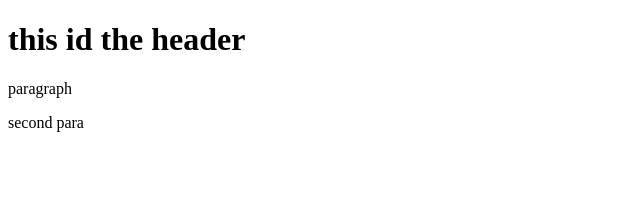
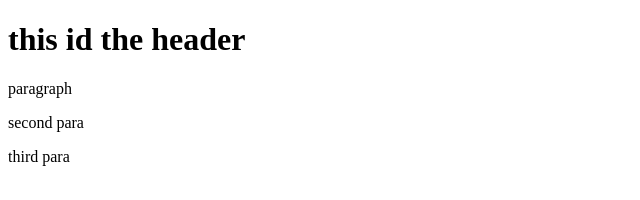
Before and after one commit to nick-etron/gittest, a website: page index.html in a window 1280 px wide. Shown: the full height of the page, 0-640 px from the left. Drawn offline with Linux system fonts and the light colour scheme.

Commit message:
fourth commit

```diff
--- a/index.html
+++ b/index.html
@@ -10,5 +10,6 @@
     <h1>this id the header</h1>
     <p>paragraph</p>
     <p>second para</p>
+    <p>third para</p>
   </body>
 </html>
```
Also changed, not shown: package.json (added, +24 -0 lines), 2 other files.
